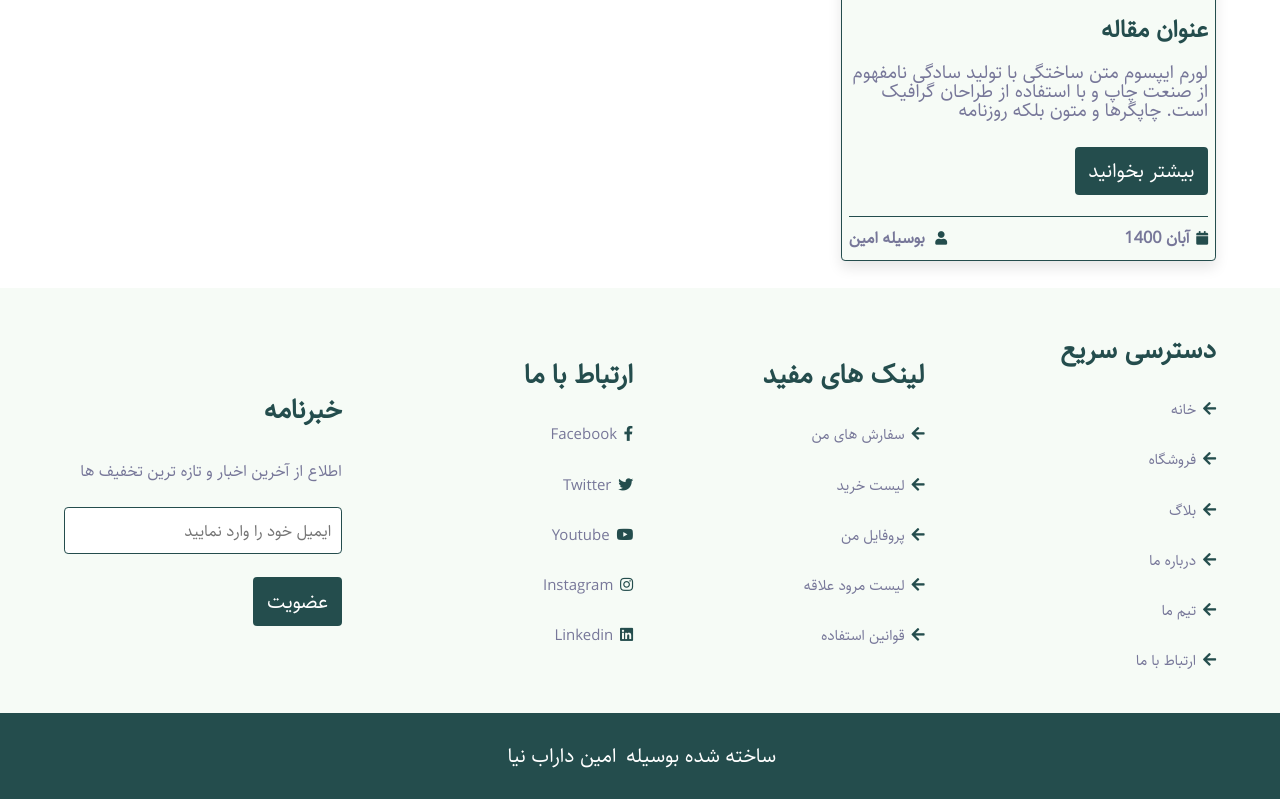
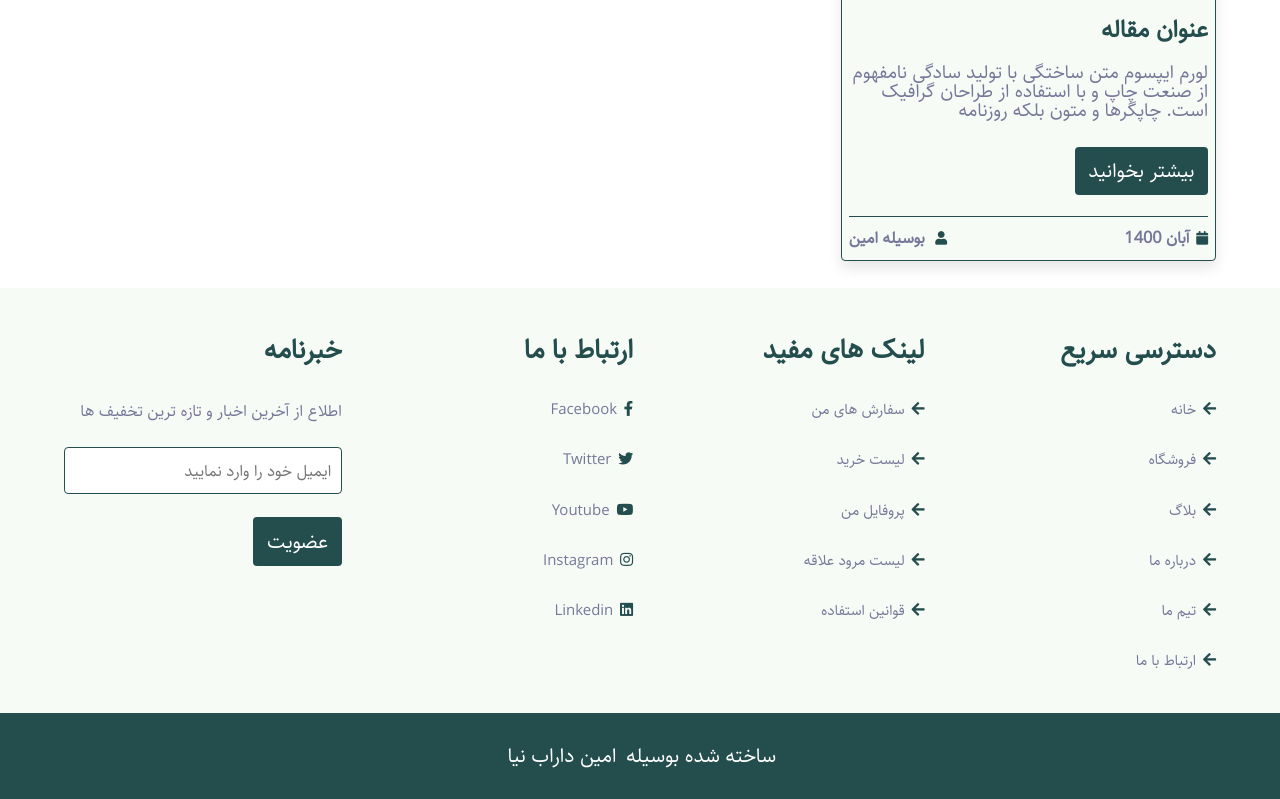
Before and after one commit to amin-da/FurnitureShop, a website: page blog.html in a window 1280 px wide. Shown: the part 1718-2517 px from the top of the page. Drawn offline with Linux system fonts and the light colour scheme.

Commit message:
fix :footer item style

```diff
--- a/css/style.scss
+++ b/css/style.scss
@@ -446,7 +446,10 @@ section {
   direction: rtl;
 
   .box-container {
-    @include grid(20rem);
+    display: grid;
+    grid-template-columns: repeat(auto-fit, minmax(20rem, 1fr));
+    gap: 1rem;
+
 
     .box {
       h3 {
```
Also changed, not shown: css/style.css.
